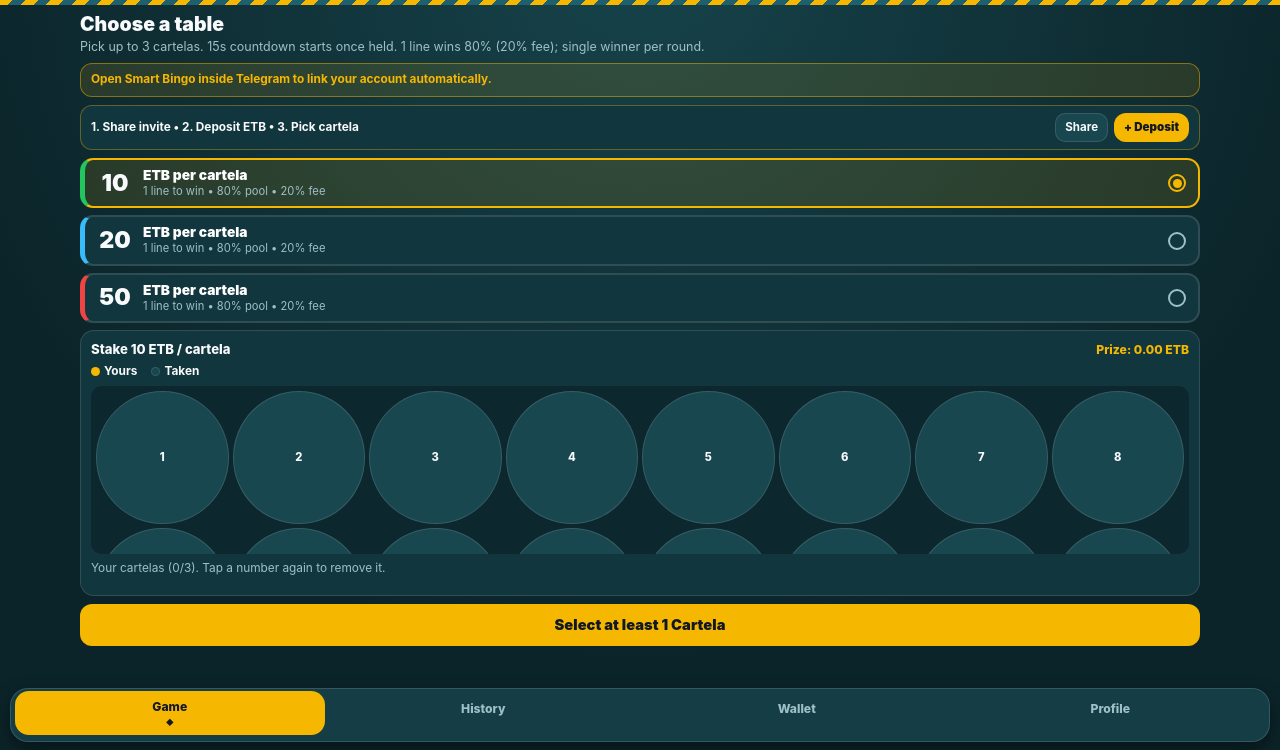
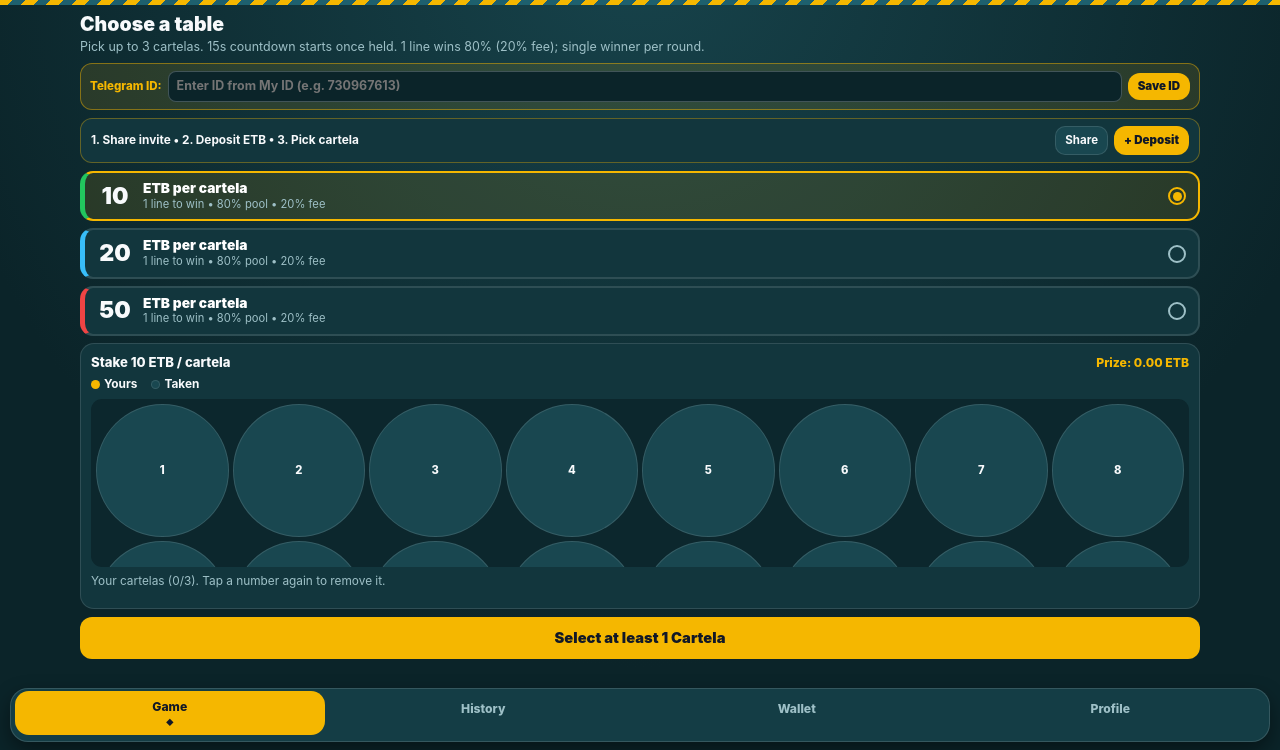
Before and after one commit to lalisashafe66-ship-it/lali-bingo-bot, a PHP site: page / in a window 1280 px wide. Shown: the part 50-800 px from the top of the page. Run offline with PHP 8.4, Linux system fonts and the light colour scheme; some libraries are stand-ins or nearby versions.

Commit message:
Update index.php

```diff
--- a/index.php
+++ b/index.php
@@ -108,15 +108,28 @@
       line-height: 1.3;
     }
 
-    .tg-status-banner {
+    .id-assist-box {
       background: rgba(245, 183, 0, 0.12);
       border: 1px solid rgba(245, 183, 0, 0.45);
       border-radius: 12px;
-      padding: 7px 10px;
+      padding: 7px 9px;
       margin-bottom: 8px;
-      font-size: 0.74rem;
+      display: flex;
+      align-items: center;
+      gap: 6px;
+      flex-wrap: wrap;
+    }
+
+    .id-assist-input {
+      flex: 1;
+      min-width: 120px;
+      background: #0b2429;
+      color: #fff;
+      border: 1px solid rgba(255, 255, 255, 0.22);
+      border-radius: 8px;
+      padding: 5px 8px;
+      font-size: 0.78rem;
       font-weight: 700;
-      color: var(--accent-gold);
     }
 
     .onboarding-strip {
@@ -766,8 +779,10 @@
       Pick up to 3 cartelas. 15s countdown starts once held. 1 line wins 80% (20% fee); single winner per round.
     </p>
 
-    <div id="tg-session-banner" class="tg-status-banner d-none">
-      Open Smart Bingo inside Telegram to link your account automatically.
+    <div id="desktop-id-assist" class="id-assist-box d-none">
+      <span style="font-size:0.72rem;font-weight:800;color:var(--accent-gold);">Telegram ID:</span>
+      <input type="text" id="inline-tg-id-input" class="id-assist-input" placeholder="Enter ID from My ID (e.g. 730967613)" />
+      <button type="button" class="btn-gold" style="width:auto;padding:5px 10px;font-size:0.72rem;" onclick="saveInlineTelegramId()">Save ID</button>
     </div>
 
     <div class="onboarding-strip">
@@ -942,9 +957,12 @@
     <div class="card-panel" style="text-align:center;">
       <div class="profile-badge-circle" id="profile-avatar">P</div>
       <div style="font-size:1.15rem;font-weight:800;" id="profile-name">Player</div>
-      <div style="color:var(--accent-green);font-size:0.82rem;margin-top:2px;">Telegram Auto-Linked</div>
-      <div style="color:var(--text-muted);font-size:0.76rem;margin-top:4px;">ID: <span id="profile-id">Telegram</span></div>
-      <div style="margin-top:10px;">
+      <div style="color:var(--accent-green);font-size:0.82rem;margin-top:2px;">Verified player</div>
+      <div style="color:var(--text-muted);font-size:0.76rem;margin-top:4px;">ID: <span id="profile-id">--</span></div>
+      <div style="margin-top:10px;display:flex;flex-direction:column;gap:8px;">
+        <button type="button" class="btn-secondary-dark" style="padding:8px 12px;font-size:0.82rem;" onclick="focusInlineIdAssist()">
+          Set / Update Telegram ID
+        </button>
         <button type="button" class="btn-gold" style="padding:8px 12px;font-size:0.82rem;" onclick="shareInviteLink()">
           Copy Invite Link
         </button>
@@ -1079,37 +1097,68 @@
     let user = extractTelegramUserFromInitData();
     let playerName = resolveDisplayName();
 
-    function updateSessionBanner() {
-      const banner = document.getElementById('tg-session-banner');
-      if (!banner) return;
+    function updateIdAssistVisibility() {
+      const box = document.getElementById('desktop-id-assist');
+      const inp = document.getElementById('inline-tg-id-input');
+      if (!box) return;
       if (telegramId) {
-        banner.classList.add('d-none');
+        box.classList.add('d-none');
       } else {
-        banner.classList.remove('d-none');
+        box.classList.remove('d-none');
+        if (inp && !inp.value) inp.placeholder = 'Enter ID from My ID (e.g. 730967613)';
       }
     }
 
     function applyDetectedIdentity() {
       user = extractTelegramUserFromInitData();
       const detectedId = getUserId();
-      if (detectedId) {
+      if (detectedId && detectedId !== telegramId) {
         telegramId = detectedId;
       }
       playerName = resolveDisplayName();
       document.getElementById('profile-name').textContent = playerName;
       document.getElementById('profile-avatar').textContent = (playerName.charAt(0) || 'P').toUpperCase();
-      document.getElementById('profile-id').textContent = telegramId || 'Telegram';
-      updateSessionBanner();
+      document.getElementById('profile-id').textContent = telegramId || 'Open in Telegram';
+      updateIdAssistVisibility();
       if (telegramId) {
         syncBalance();
+      }
+    }
+
+    function saveInlineTelegramId() {
+      const inp = document.getElementById('inline-tg-id-input');
+      const cleanId = String((inp && inp.value) || '').replace(/\D+/g, '');
+      if (!cleanId) {
+        alert('Type your numeric Telegram ID from "My ID" first, then click Save ID.');
+        if (inp) inp.focus();
+        return false;
+      }
+      telegramId = cleanId;
+      sessionStorage.setItem('Smart_bingo_tg_id', cleanId);
+      localStorage.setItem('Smart_bingo_saved_tg_id', cleanId);
+      document.getElementById('profile-id').textContent = telegramId;
+      updateIdAssistVisibility();
+      syncBalance();
+      return true;
+    }
+
+    function focusInlineIdAssist() {
+      switchTab('game');
+      updateIdAssistVisibility();
+      const box = document.getElementById('desktop-id-assist');
+      const inp = document.getElementById('inline-tg-id-input');
+      if (box) box.classList.remove('d-none');
+      if (inp) {
+        inp.value = telegramId || '';
+        inp.focus();
       }
     }
 
     function ensureAuthenticatedPlayer() {
       applyDetectedIdentity();
       if (telegramId) return true;
-      updateSessionBanner();
-      alert('Open Smart Bingo inside Telegram so your account starts automatically.');
+      focusInlineIdAssist();
+      alert('Enter your numeric Telegram ID in the gold box at the top and tap "Save ID".');
       return false;
     }
 
@@ -1333,7 +1382,7 @@
       const tabEl = document.getElementById(`nav-${tab}`);
       if (tabEl) tabEl.classList.add('active');
       showOnlyScreen(tab);
-      if (tab === 'game') { buildCartelaPickerGrid(); updateSessionBanner(); pollSetupRoomStatus(); }
+      if (tab === 'game') { buildCartelaPickerGrid(); updateIdAssistVisibility(); pollSetupRoomStatus(); }
       else if (tab === 'history') { renderHistory(); }
       syncBalance();
     }
```
